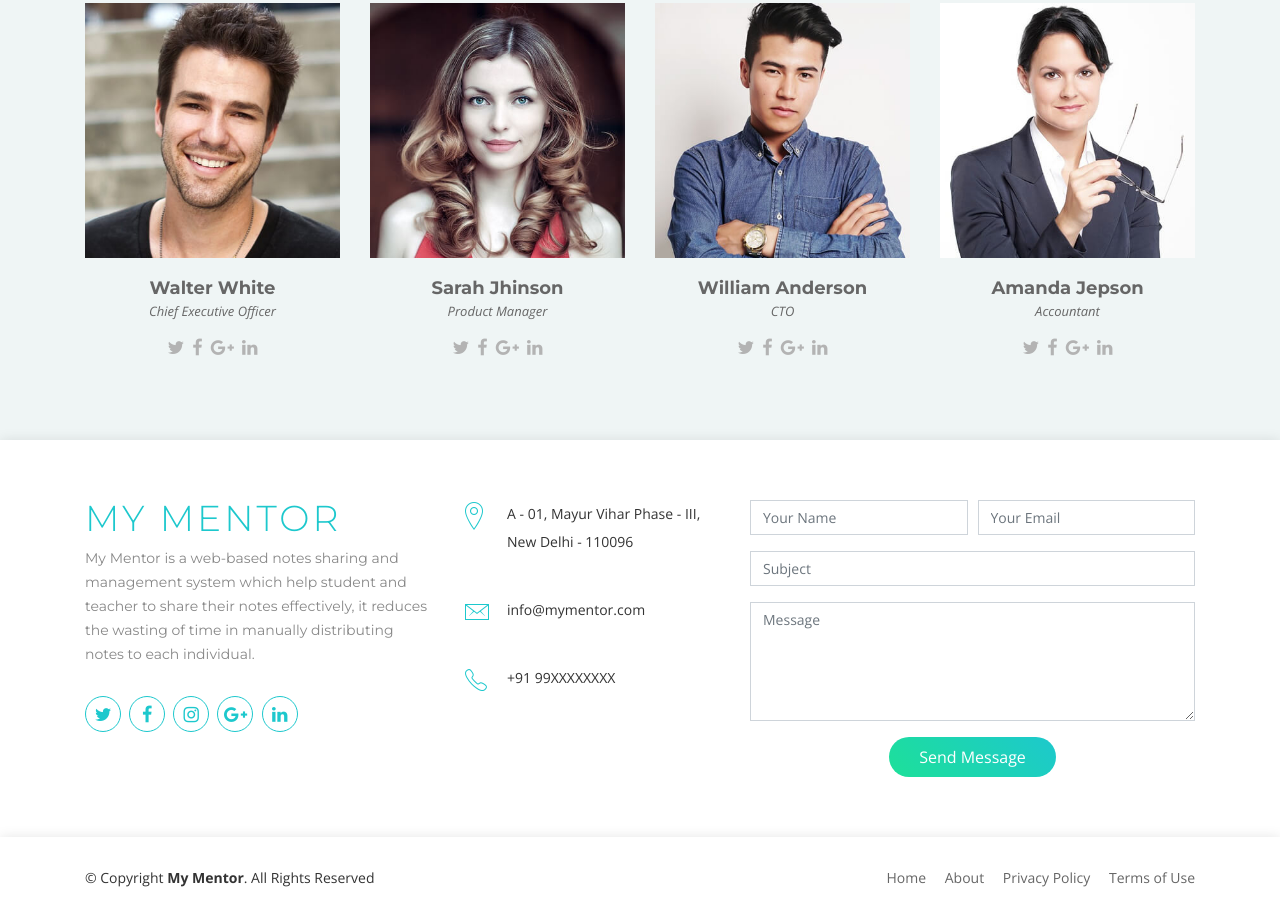
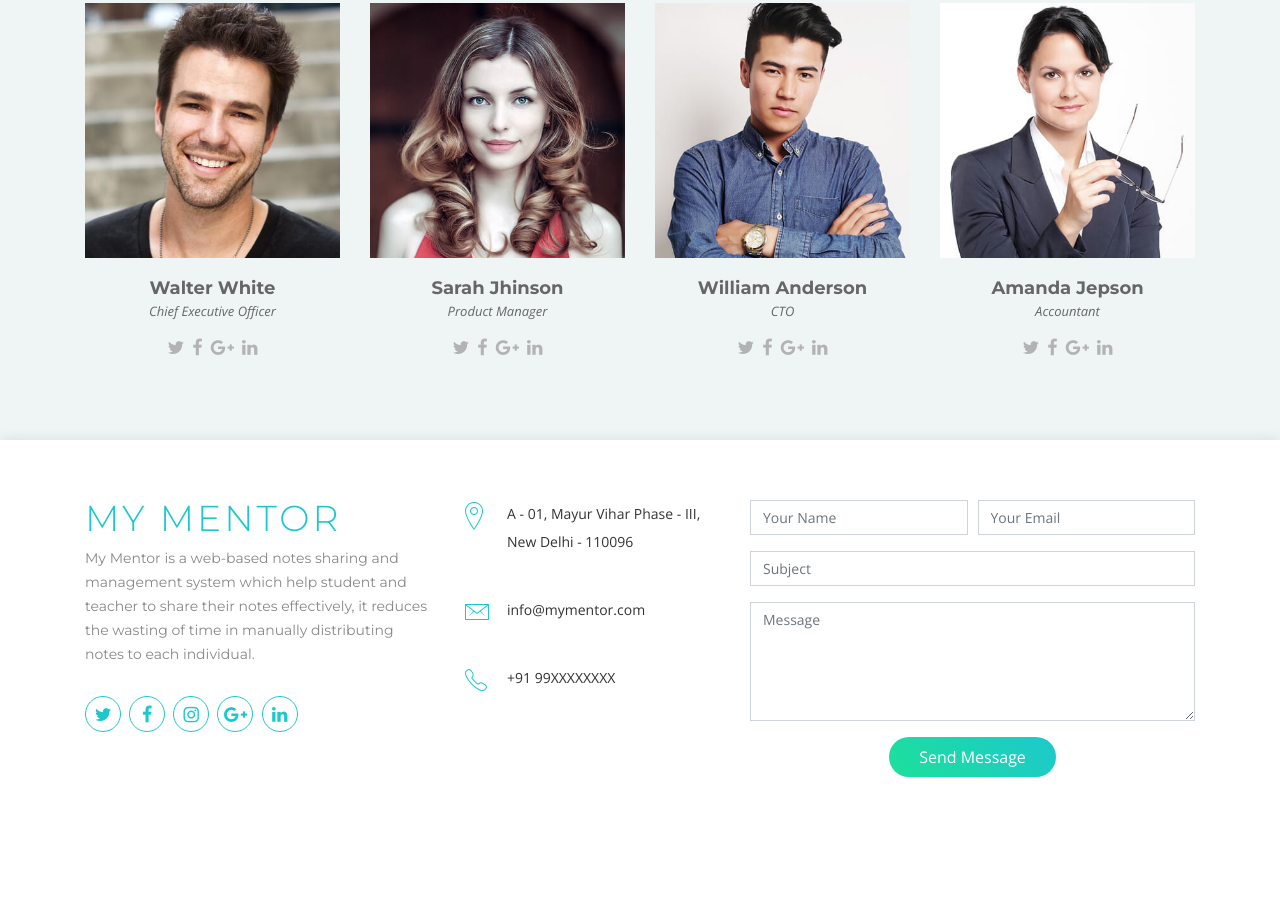
Before and after one commit to vipinwap07/My-Mentor, a plain HTML site: page index.html in a window 1280 px wide. Shown: the part 4013-4931 px from the top of the page. After the commit the page ends 4850 px from the top, so only its background shows below. Drawn offline with nearby package versions, Linux system fonts and the light colour scheme; files whose address does not match are found by name.

Commit message:
Update index.html

```diff
--- a/index.html
+++ b/index.html
@@ -437,25 +437,6 @@
   <!--==========================
     Footer
   ============================-->
-  <footer id="footer">
-    <div class="container">
-      <div class="row">
-        <div class="col-lg-6 text-lg-left text-center">
-          <div class="copyright">
-            &copy; Copyright <strong>My Mentor</strong>. All Rights Reserved
-          </div>
-        </div>
-        <div class="col-lg-6">
-          <nav class="footer-links text-lg-right text-center pt-2 pt-lg-0">
-            <a href="#intro" class="scrollto">Home</a>
-            <a href="#about" class="scrollto">About</a>
-            <a href="javascript:void(0);">Privacy Policy</a>
-            <a href="javascript:void(0);">Terms of Use</a>
-          </nav>
-        </div>
-      </div>
-    </div>
-  </footer><!-- #footer -->
 
 
   <div class="modal fade" id="SignUp" tabindex="-1" role="dialog" aria-labelledby="SignUpLabel" aria-hidden="true">
```
